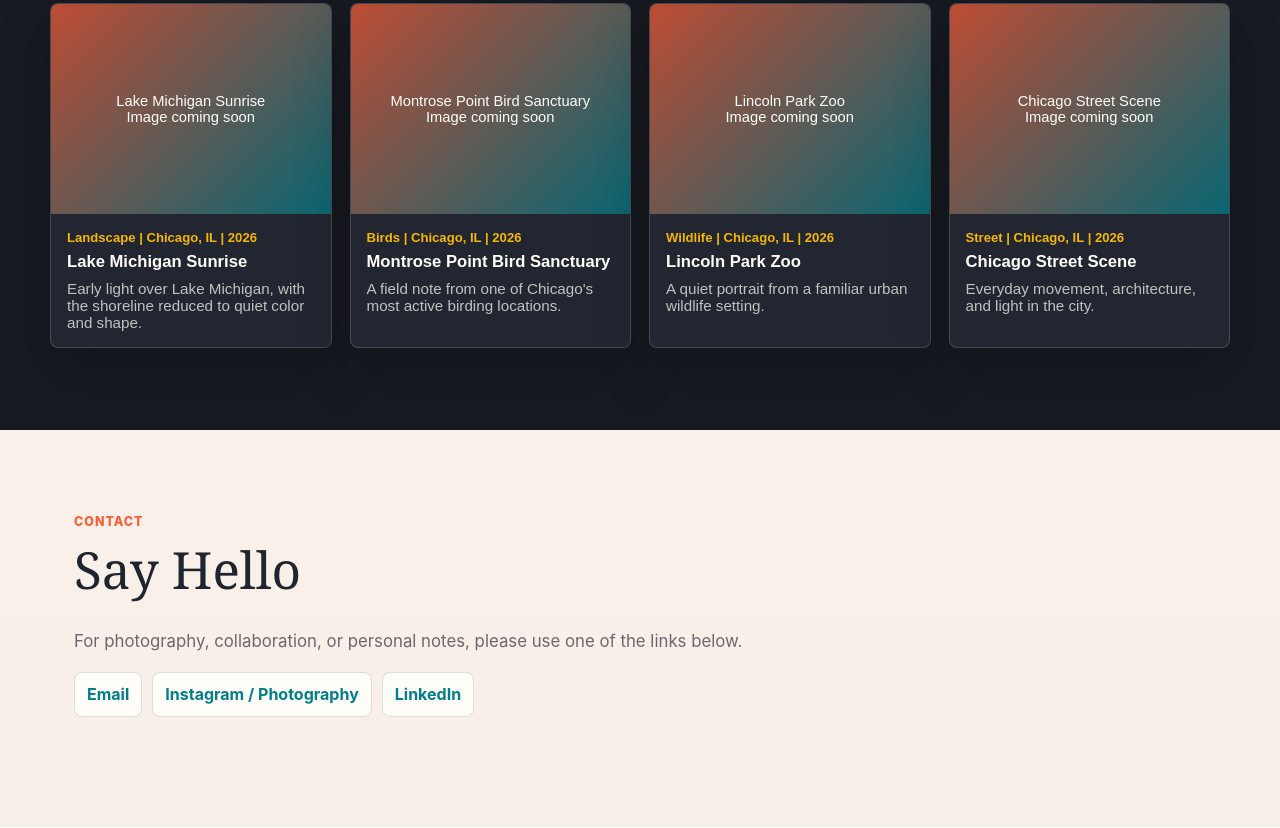
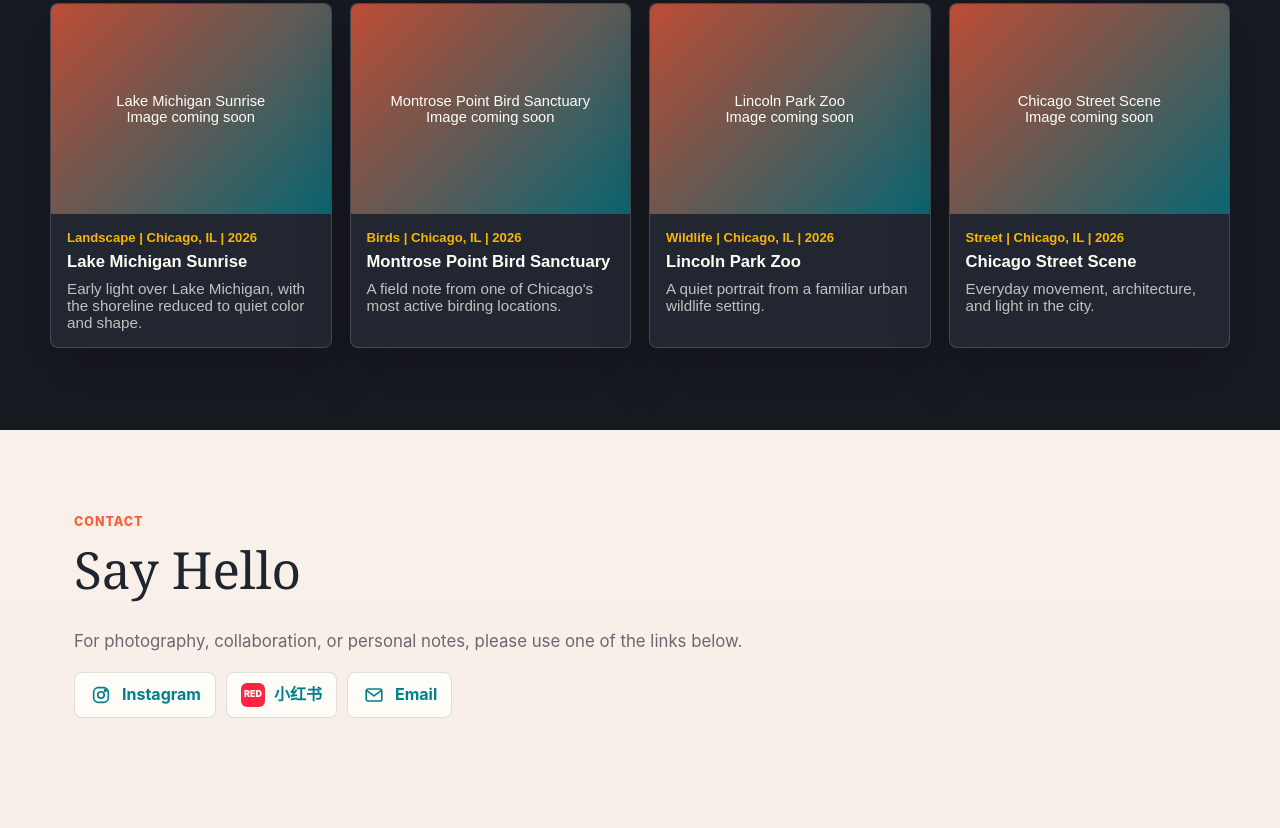
Before and after one commit to yuzezheng-thomas/yuzezheng-thomas.github.io, a plain HTML site: page index.html in a window 1280 px wide. Shown: the part 1433-2261 px from the top of the page. Drawn offline with Linux system fonts and the light colour scheme.

Commit message:
Update contact links

```diff
--- a/data/profile.json
+++ b/data/profile.json
@@ -8,16 +8,16 @@
   ],
   "contactLinks": [
     {
-      "label": "Email",
-      "url": "mailto:your-email@example.com"
-    },
-    {
-      "label": "Instagram / Photography",
+      "label": "Instagram",
       "url": "#"
     },
     {
-      "label": "LinkedIn",
-      "url": "#"
+      "label": "小红书",
+      "url": "https://xhslink.com/m/9btzDLYQNqe"
+    },
+    {
+      "label": "Email",
+      "url": "mailto:yuze.zheng.cn@gmail.com"
     }
   ]
 }
--- a/script.js
+++ b/script.js
@@ -82,13 +82,46 @@ function renderLinks(selector, links) {
   links.forEach((link) => {
     const anchor = document.createElement("a");
     anchor.href = link.url || "#";
-    anchor.textContent = link.label || "Link";
+    anchor.className = "contact-link";
+    anchor.innerHTML = `
+      <span class="contact-icon" aria-hidden="true">${getContactIcon(link.label || "")}</span>
+      <span>${escapeHTML(link.label || "Link")}</span>
+    `;
     if ((link.url || "").startsWith("http")) {
       anchor.target = "_blank";
       anchor.rel = "noopener noreferrer";
     }
     container.appendChild(anchor);
   });
+}
+
+function getContactIcon(label) {
+  const normalized = label.toLowerCase();
+
+  if (normalized.includes("instagram")) {
+    return `
+      <svg viewBox="0 0 24 24" role="img">
+        <rect x="4" y="4" width="16" height="16" rx="5"></rect>
+        <circle cx="12" cy="12" r="3.5"></circle>
+        <circle cx="16.8" cy="7.2" r="1"></circle>
+      </svg>
+    `;
+  }
+
+  if (normalized.includes("email") || normalized.includes("mail")) {
+    return `
+      <svg viewBox="0 0 24 24" role="img">
+        <rect x="3.5" y="5.5" width="17" height="13" rx="2"></rect>
+        <path d="M4.5 7.5 12 13l7.5-5.5"></path>
+      </svg>
+    `;
+  }
+
+  if (label.includes("小红书")) {
+    return `<span class="xhs-icon">RED</span>`;
+  }
+
+  return `<span class="xhs-icon">LINK</span>`;
 }
 
 async function loadPhotos() {
--- a/style.css
+++ b/style.css
@@ -461,14 +461,58 @@ h3 {
   gap: 10px;
 }
 
-.contact-links a {
+.contact-link {
+  display: inline-flex;
+  align-items: center;
+  gap: 9px;
+  min-height: 46px;
   border: 1px solid var(--line);
   border-radius: var(--radius);
   background: var(--surface);
   color: var(--accent-two);
-  padding: 9px 12px;
+  padding: 9px 14px;
   font-weight: 750;
   text-decoration: none;
+  transition: transform 160ms ease, border-color 160ms ease, box-shadow 160ms ease;
+}
+
+.contact-link:hover,
+.contact-link:focus {
+  border-color: var(--accent);
+  box-shadow: 0 14px 30px rgba(255, 92, 53, 0.16);
+  transform: translateY(-1px);
+}
+
+.contact-icon {
+  display: inline-grid;
+  flex: 0 0 auto;
+  place-items: center;
+  width: 24px;
+  height: 24px;
+  color: currentColor;
+}
+
+.contact-icon svg {
+  width: 22px;
+  height: 22px;
+  fill: none;
+  stroke: currentColor;
+  stroke-linecap: round;
+  stroke-linejoin: round;
+  stroke-width: 1.8;
+}
+
+.xhs-icon {
+  display: inline-grid;
+  place-items: center;
+  width: 24px;
+  height: 24px;
+  border-radius: 6px;
+  background: #ff2442;
+  color: #ffffff;
+  font-size: 0.56rem;
+  font-weight: 900;
+  letter-spacing: 0;
 }
 
 .lightbox {
```
